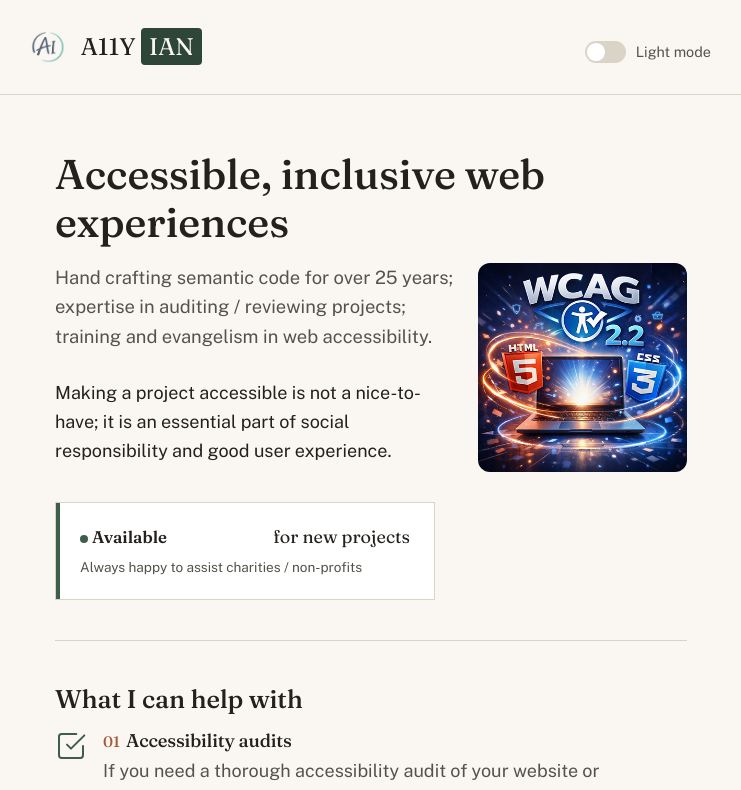
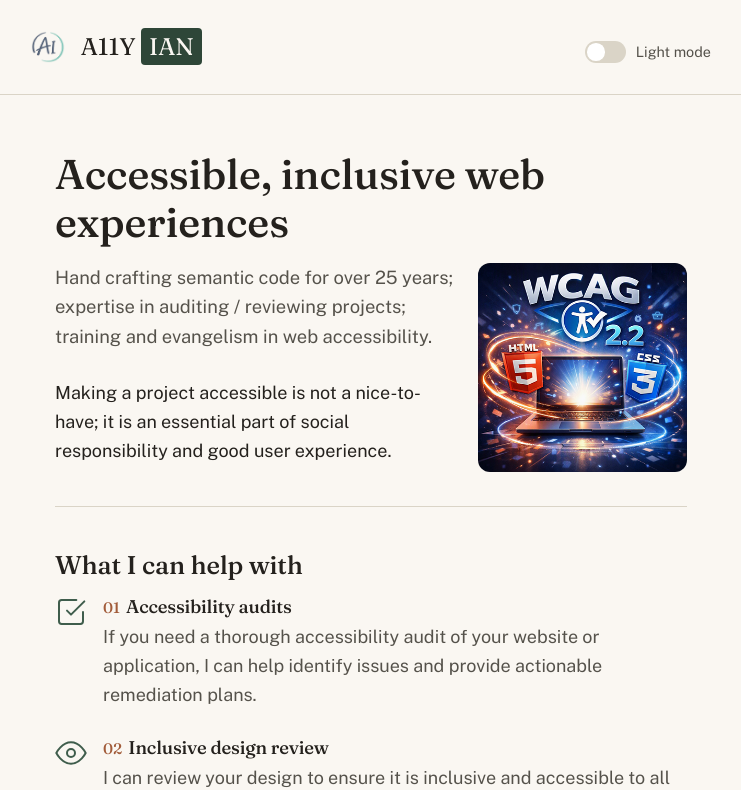
Before and after one commit to weestoater/a11yian, a React (Vite) app: page /#/ in a window 1280 px wide. Shown: the top 790 px of the page, without its empty margins (269-1010 px from the left). Built offline with nearby package versions, Linux system fonts and the light colour scheme.

Commit message:
hide status info

```diff
--- a/src/content/home-hero.tsx
+++ b/src/content/home-hero.tsx
@@ -16,7 +16,7 @@ export const HomeHero = () => {
         part of social responsibility and good user experience.
       </p>
 
-      <div className="status-card">
+      {/* <div className="status-card">
         <div className="status-row">
           <span className="status-label">
             <span className="status-dot" aria-hidden="true" />
@@ -27,7 +27,7 @@ export const HomeHero = () => {
         <p className="status-meta">
           Always happy to assist charities / non-profits
         </p>
-      </div>
+      </div> */}
     </section>
   );
 };
```
